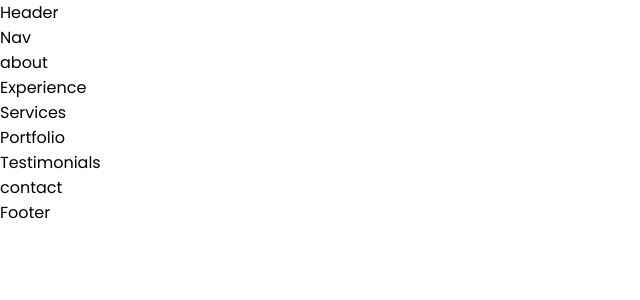
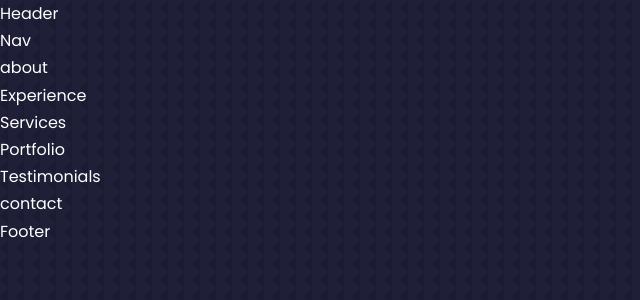
Before and after one commit to abuzar786/react-portfolio-1, a React (Create React App) app: page / in a window 1280 px wide. Shown: the top 300 px of the page, without its empty margins (0-640 px from the left). Built offline with nearby package versions, Linux system fonts and the light colour scheme.

Commit message:
Body styling
added background color and background image on body

```diff
--- a/src/style.css
+++ b/src/style.css
@@ -29,4 +29,8 @@ html {
 }
 body {
   font-family: "Poppins", sans-serif;
+  background: var(--color-bg);
+  color: var(--color-white);
+  line-height: 1.7;
+  background-image: url(../src/assets/bg-texture.png);
 }
```
